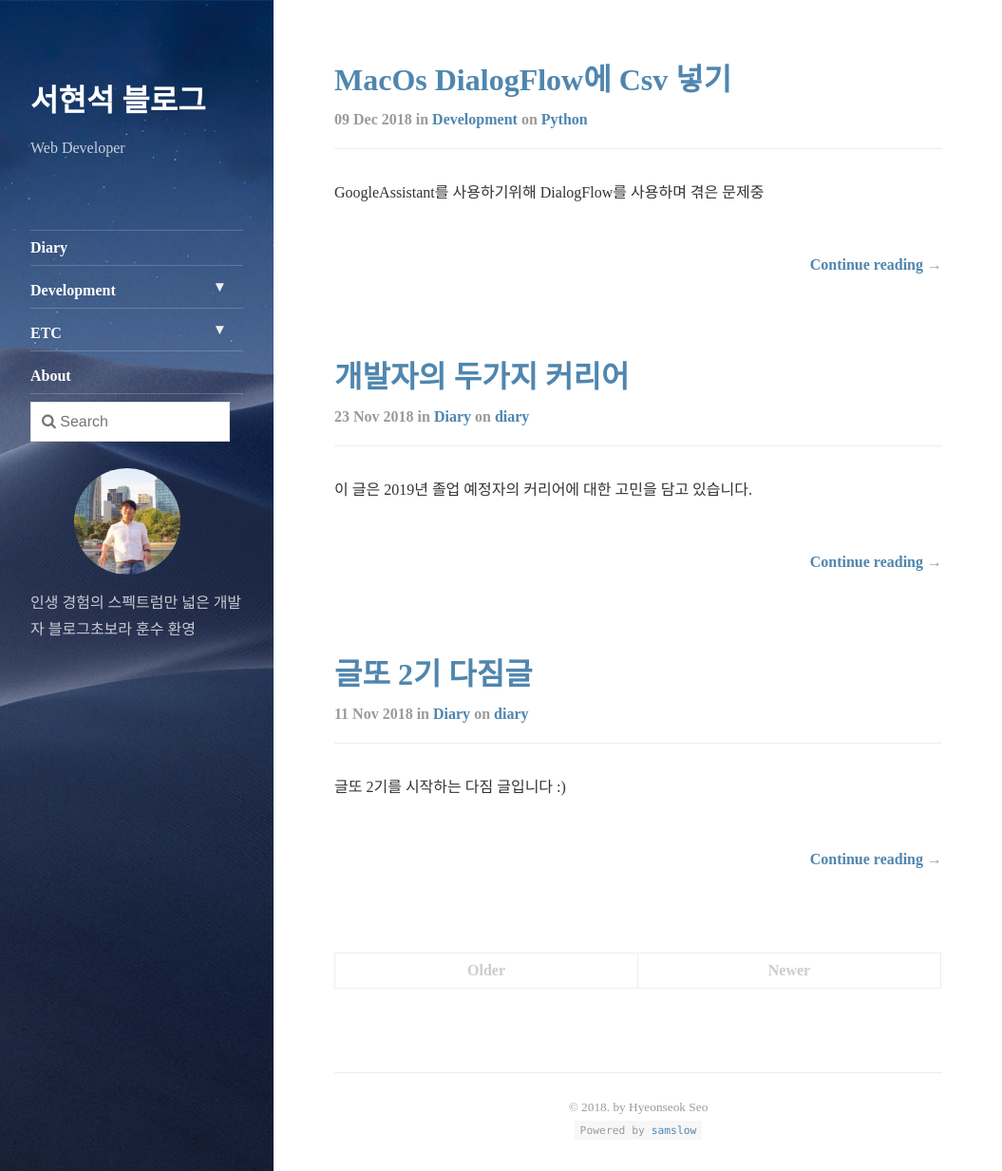
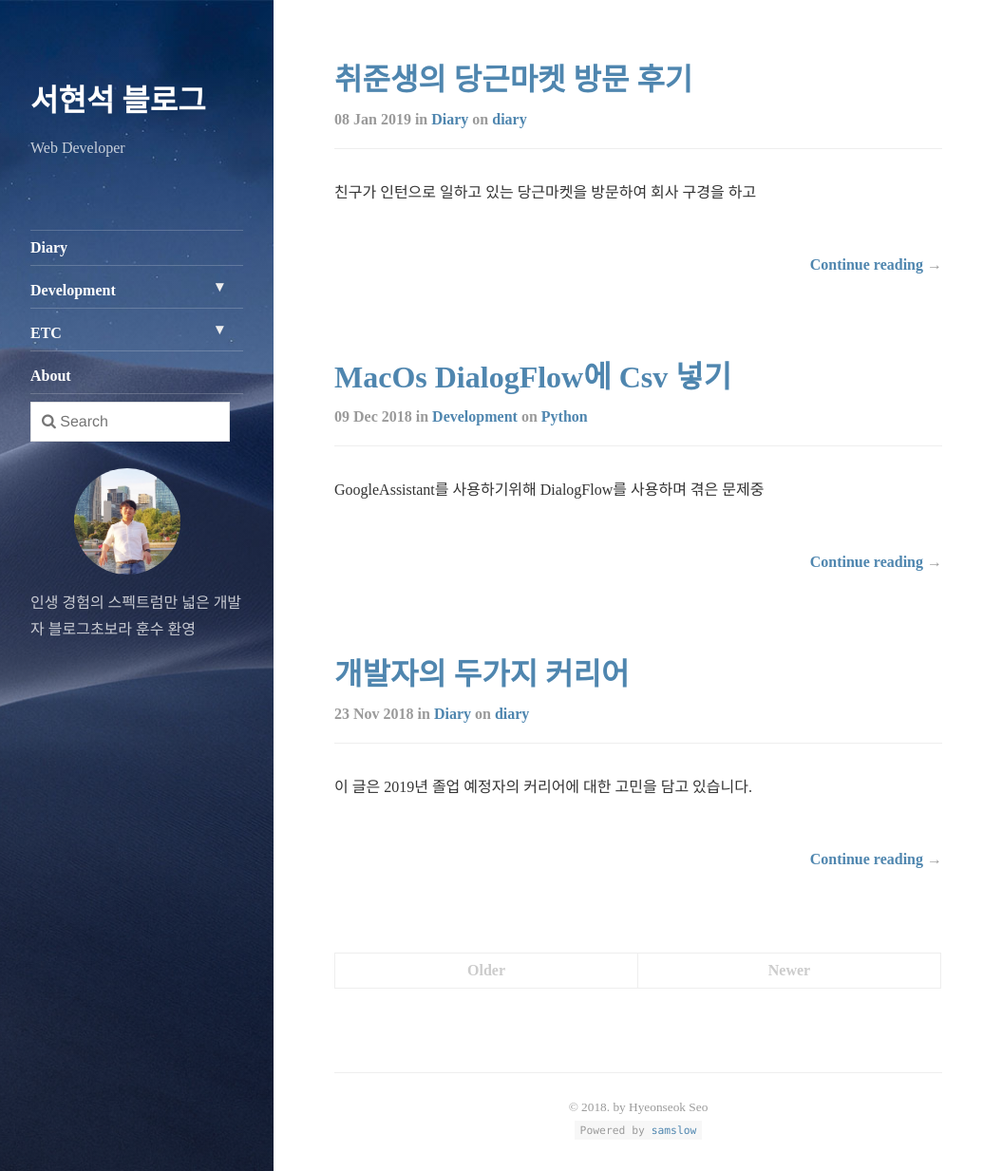
Before and after one commit to samslow/samslow.github.io, a Jekyll site: the page built from index.html, in a window 1280 px wide and 1233 px high. Shown: the whole window at 95% size, without its empty margins (0-1055 px from the left). Built offline with Jekyll 4.4.1, drawn with Linux system fonts in a browser that asks for light colours; nearby versions of some CDN libraries; the list of posts is cut into pages by our own code; part of the change alters nothing that is shown.

Commit message:
당근마켓 후기 upload
Signed-off-by: samslow <shsvkdldj@likelion.org>

```diff
--- a/_includes/scripts.html
+++ b/_includes/scripts.html
@@ -31,6 +31,7 @@
 {% unless page.redirect %}
   <!--[if gt IE 9]>-->
   {% capture js_url %}{% link assets/js/hydejack.js %}?v=6.4.0{% endcapture %}
+
   <script>loadJSDeferred('{{ js_url | relative_url }}');</script>
 
   {% comment %}
--- a/_posts/2018-11-11-geultto2.md
+++ /dev/null
@@ -1,57 +0,0 @@
----
-layout: post
-title:  "글또 2기 다짐글"
-subtitle:   "글또 2기 다짐글"
-categories: diary
-tags: diary
-comments: true
----
-
-글또 2기를 시작하는 다짐 글입니다 :)
-
-## 시작 글
-
-- 작년부터 꾸준히 진행하고 있던 개발자 글쓰기 모임 "글또"의 2기를 시작했습니다!
-	- [1기 다짐글](https://zzsza.github.io/diary/2018/02/11/geultto/)
-	- 1기 분들이 모두 만족하셔서 운영자로 뿌듯하네요 :)
-- 처음 시작할 땐 지인 위주로 사람을 선정했고, 이번엔 그런 제한조건 없이 모두 받았습니다
-	- 그 결과 총 27명과 함께 하기로 결정했습니다. 사실 이 모든 분들을 제가 케어할 수 있을지 고민이 되긴 하네요
-
-
-### 변경된 점
-- 팀 제도 운영
-	- 주요 관심사별로 팀을 묶었습니다. 관심사가 같다면 서로 피드백을 많이 줄 것이라고 예상합니다
-- 슬랙 사용
-	- 페이스북 그룹은 뭔가 숙제 검사하는 느낌이 들어 슬랙으로 결정했습니다
-	- 글또를 외부에 알리기엔 좋지 않을 수 있지만, 외부보다 내실이 더 중요하기 때문에 이렇게 결정했습니다
-- 퍼실 임명
-	- 팀별로 퍼실을 임명해 조금 더 원활한 운영이 가능하도록 변경했습니다
-- 글 쓰기 제한 변경
-	- 1기땐 400자 이상, 800자 이상 이런 조건을 걸었는데, 이번엔 그런 조건 없이 글을 작성하면 됩니다
-	- 너무하다 싶으면(=날림) 개인적으로 연락드리기로..
-	- 그리고 첫 글은 다짐 글, 마지막 글은 회고 글입니다
-		- 어떤 일을 하면 회고는 반드시 필요하다고 생각합니다. 1기땐 회고 글 작성을 안한 것이 아쉽네요 ;ㅁ;
-- Pass권 추가 제공
-	- 사람들은 각자의 사정이 있기에 글을 작성하기 어려울 때가 있습니다. 1기땐 Pass권이 총 2회였는데 이번엔 총 3회입니다
-- 마감 시간 변경
-	- 마감 시간도 일요일에서 월요일 넘어가는 자정이었는데, 이제 월요일 새벽 2시까지 작성하면 됩니다
-	- 생각보다 야행성분들이 많아서.. 그렇게 배려했습니다
-- 다음 기수에는 또 어떤 점이 바뀔지 기대됩니다
-
----
-
-## 다짐
-- 모임 관리자 관점의 목표는 글또분들이 꾸준히 글을 쓰는 습관이 생기도록 잘 서포트하는 것입니다
-    - 첨삭, 의견 등 다양하게 드릴 예정입니다
-- 개인적인 목표는 회사의 업무와 연관된 내용을 습득한 후, 블로그에 글을 차곡차곡 작성하는 것입니다!
-    - 현재 쏘카에서 Dynamic Pricing 문제를 풀고 있는데, 경제학적 관점에서 생각하고, 이것 저것 많은 고민을 담아 풀고 있습니다
-    - 이런 문제들을 잘 정리해서 공유할 예정입니다!
-
----
-
-## 고민
-- 매번 고민은 이 모임을 언제까지 진행할 수 있을까? 입니다
-	- 2 기수를 진행하면 나이 1살이 증가됩니다!
-- 계속 진행하기 위해서 플랫폼을 구축해야 할까..ㅋㅋㅋㅋ 라는 생각이 있네요
-- 그래도 일단 현 기수에 최선을 다 하고 나중에 고민하려고 합니다!
-    - 아이디어(및 실행 여력) 있으시면 제게 연락을...
--- /dev/null
+++ b/_posts/2019-01-08-당근마켓방문후기.md
@@ -0,0 +1,197 @@
+---
+layout: post
+title:  "취준생의 당근마켓 방문 후기"
+subtitle:   "당근마켓 좋아한다면 당근을 흔들어!"
+categories: diary
+tags: diary
+comments: true
+---
+친구가 인턴으로 일하고 있는 당근마켓을 방문하여 회사 구경을 하고
+
+이모 저모 이야기를 들은 이야기를 정리하고 기록을 남기기 위한 목적으로 다소 주관적인 글
+
+
+
+![당근마켓 로고](https://cdn-images-1.medium.com/fit/t/1600/480/1*fTQOUpe09RAWcotdIl2G5w.jpeg)
+
+
+
+# 🥕 당근마켓 오피스 가는 길
+
+<img src="/assets/post_img/KakaoTalk_Photo_2019-01-08-22-42-38-3.jpeg" style="width:50%"/>
+
+당근마켓 오피스는 서포역에서 3분정도 걸으면 있고
+
+나는 룰루랄라 회사 끝나고 갔기 때문에 1시간정도 걸렸다.
+
+아마 본가에서 가도 이정도 걸릴듯..
+
+<img src="/assets/post_img/KakaoTalk_Photo_2019-01-08-22-42-38-2.jpeg" style="width:50%;" />
+
+
+
+지도를 켜고 따라가다 보면 익숙한 로고와함께 당근마켓 위치가 보인다.
+
+이 입간판(?)이 서 있는 곳 근처에 문이 있는데 그곳은 다른 곳으로 가는 문이었어서 잠깐 혼란을 겪고
+
+건물을 빙 둘러 다른 입구를 찾아서 들어갔다.
+
+
+
+# 🥕 당근마켓 오피스 첫 인상
+
+<img src="/assets/post_img/KakaoTalk_Photo_2019-01-08-22-42-38-1.jpeg" style="width:50%;">
+
+엘레베이터를 내리면 바로 당근마켓로고가 크게 버티고 있다.
+
+들어가자마자 채용 홈페이지에서 볼 수 있었던 공간이 있어서 굉장히 반가웠다.
+
+사진으로 보던 것 처럼 푸릇푸릇하고(?) 어찌보면 분위기 좋은 카페에 와 있는 느낌이 들 정도로 순간 모각코를 하러 온건지 착각 할 정도로 첫 인상이 좋았다.
+
+<img src="/assets/post_img/image-20190110221201880.png" style="width:80%;" />
+
+사진의 오른쪽에 보면 코카콜라 냉장고가 있는데 저기에서 웰컴드링크(?)로 원하는것을 꺼내 먹을 수 있게 해 주셔서 일하고 와서 정신이 살짝 혼미 해 져있는 나는 몬스터에너지를 골라 쭈욱 들이키며 회의실을 소개받으러 갔다.
+
+한쪽 벽면엔 바닥에 깔면 내가 눕고도 남을 만큼의 거대한 모니터가 있었고 거기에는 `애플TV`가 물려있었다.
+
+10명정도가 둘러 앉을 수 있는 책상에는 `맥북프로`와 이번에 새로 나온 `아이패드 프로 3세대`가 `애플펜슬 2세대`와 함께 나란히 놓여 있었다.
+
+회의실용으로 이렇게 완벽하고 이쁜 기기들이라니, 애플생태계에 들어온지 몇달 안 된 내가 보기엔 최고의 회의실 첫 인상 이었다.
+
+이후에 다시 이야기 하겠지만, CTO님이 오셔서 화면으로 자료들을ㄴ 보여주셨는데 그때 지나간 애플 TV 화면 보호기로 나오는 영상들이 너무 아름다워서 사실 CTO님의 이야기를 들으면서 감탄을 몇번 했는데 그중 몇개는 TV의 영상을 보며 한 것이었다.. 제성합니다.. 넘 멋져서 저도모르게..
+
+그후 탕비실과 휴게실이 별도로 있었는데 앞의 두 공간이 너무 강해서 평범한 공간 이었다.
+
+중간에 머신러닝쪽을 맡으시는 직원분이 탕비실을 들리시며 우리에게 말을 걸어주셨는데 알고보니 거기서 일하시는 개발자분들은 모두 네이버/카카오 에서 일하셨던 분들이었던 것 초천재분들이 모여계신 것 같았다.
+
+그런 분들이 70억 규모의 VC를 받아 만든 당근마켓은 귀여운 이름과는 이질감이 들어 안 어울릴 정도로 대단한 분들이 많았다.
+
+실제로 일을 하는 사무실 공간의 각자의 책상은  `스탠딩 데스크`로 전동으로 책상이 올라갔다 내려갔다 하는데 무지 심플하게 생겨선 그렇게 올라가는 줄 몰랐다.
+
+회사 성장이 빨라서 이곳도 조만간 떠나실 예정이라고 들었다. 다음 이사 갈 곳은 얼마나 더 예쁠까. 기회되면 또 방문하고 싶다.
+
+
+
+# 🥕 회사 복지 및 워크스테이션
+
+회사의 전반적인 워크스테이션 장비들은 주로 애플계열로 되어있다. 위에서 이야기 했듯 대부분 애플제품이었다.
+
+나는 그래서 애플친화적인 기업이다 라고 판단했는데 CTO님이 말씀하시길
+
+> "우리는 좋은 것을 사용하려고 하는 편입니다. 애플보다 좋다고 느껴지는 것이 있으면 사용 할 겁니다."
+
+라고 하셔서 괜시리 깨달음을 얻었다. 맞다. 내가 맥북을 쓰는 것은 애플이 좋아서가 아니라 맥북이 개발하기에 나에게 가장 잘 맞기 때문이었다.
+
+이처럼 당근마켓은 좋은 툴이 있다면 제안하고 함께 사용 할 수 있도록 열려있다고 한다.
+
+또 맘에 들었던 복지중 하나는 매주 목요일을 원격근무를 하는 날로 정해서 한다고 하는데 무작정 좋은것은 아니고 어차피 출근하지 않더라도 자신의 자리에서 일을 하고 산출물을 내야되기 때문에 오히려 출근하는 것이 나을 수도 있다. 나라도 특별한 일이 있는것이 아니라면 출근해서 일 하는게 나을 듯!
+
+개발 환경은 `Ruby on Rails` 와 ` AWS` 등을 포함해 빠른 개발을 할 수 있는 스타트업 중심의 스택으로 구성 되어 있었다.
+
+내가 당근 마켓에 끌린 것도 처음 시작한 개발 언어인 `Ruby on Rails` 가 모집공고 상단에 있어서 관심있게 보기 시작 해서이다.
+
+파도파도 좋은것들 투성인데 또 맘에 드는건 요새 핫한 markdown 문서 공유 툴인 `Notion` 사용을 한다는 것이다.
+
+나는 개인적으로 기존에 `Typora`로  사용하고 있었는데 개발의 초기단계라 문서가 많이 나오기도 하고 꼭 한번 써 보고 싶어서 내가 다니는 회사의 팀에서도 `Notion`을 통한 문서 공유를 제안했는데 아무래도 보안에 걸리는 것이 있을 수도 있다 보니 아직은 논의를 하고 있는 중이다.
+
+전반적으로 정리하면 누구든 `원하는 것을 제안 할 수 있는 환경` 인 점이 맘에 드는 곳이었다.
+
+어쩌면 당연한 것이지만 이런 환경을 실현하기가 어려운 것이라 더 좋아 보였던 것 같다.
+
+더 많은 정보 및 채용은 [공식채용공고](https://dngn.kr/join-us) 페이지에서 확인하길 바란다.
+
+# 🥕 CTO와의 만남 (?)
+
+회사내의 문화중 하나는 수평적인 문화를 위해 서로를 영어이름으로 부르는데 CTO님의 닉네임은 Seapy다.
+
+개인적으로 이런 발표를 기대했지만 바쁘신 분에게 요구하기가 죄송스러워 희망하기만 했는데 너무도 친절히 설명 해 주셨다.
+
+그리고 CTO 님이 입고 계셨던 WWDC에 다녀오면 가져오셨다던 애플 조끼가 너무 멋졌다..
+
+(애플에 들어오긴 쉬웠지만 나가긴 어려울 것이라고 생각도 들었다리..)
+
+설명을 잘 해 주셔서 말주변이 좋으신가 보다 생각했는데 알고보니 유튜브/ 블로그 등의 SNS를 많이 하시고 또 글도 많이 쓰시는 분이셨다. 사실 여러군데 찾아보니 안 하시는 SNS를 찾는게 빠를 정도로 많이 하고 계셨다.. :joy:
+
+이건 믿고봐야한다는 생각에 모두 구독..!
+
+당근마켓 운영의 기본 원칙은 `투자금` 이나 `광고수입` 들을 쟁여두지 않고 모두 다시 당근마켓을 알리고 광고하는데 태운다고 한다.
+
+이는 글로벌 스트리밍 기업 `넷플릭스`나 `실리콘 밸리` 에서도 지켜지는 원칙이며 물들어올 때 노를 저어야 하는 스타트업에 꼭 필요한 원칙이지 싶다.
+
+아래에 들은 내용을 간단히 정리해보았다.
+
+## 현재까지의 당근마켓
+
+성장 곡선을 이야기할때 어플같은 경우는 가입자수를 그래프화시켜서 이야기 하는데 일부 앱들은 투자를 쉽게 받을 목적으로 이 수치를 누적 가입자수로 뻥튀기 시키는데 당근마켓 같은 경우는 실제로 유입되어 활동하는 유저들만을 기반으로 하기때문에 더욱 유의미한 자료였던 것 같다.
+
+<img src="https://www.notion.so/image/https%3A%2F%2Fs3-us-west-2.amazonaws.com%2Fsecure.notion-static.com%2F7b3f49a5-6ad2-4280-891c-82db67df3b42%2Fdaangn-3years-mau.png" style="width:80%;" />
+
+위 그래프는 공식 채용 사이트 에서 가져온 `WAU` 그래프이다.
+
+중간에 한번씩 떨어지는 구간이 있는데 이 구간의 대한 해석은 여러분이 직접 맞춰보는것도 좋을 것 같다.
+
+자세히 보면 그럴만한 이유가 있는 구간이니 시간나면 해석 해 보시길
+
+
+
+2016년에 그래프가 시작하여 2018년 10월까지 시간이 흐를수록 거의 수직에 가깝게 가팔라지고있다.
+
+2019년 지금까지도 그래프는 계속 상승중이며 비슷하게 커졌던 기업인 `배달의 민족` 의 아성을 위협 할 만하지 않은가?
+
+
+
+## 앞으로의 당근마켓
+
+어떤 기업이던 현재 머물러 수익을 창출하려 한다면 반드시 주저않게 되어있다.
+
+끊임없이 새로운 기술들과 서비스들이 우후죽순으로 생겨나기 때문이다.
+
+아마 당근마켓은 지역 서비스로써의 굳건한 입지를 다져나가지 않을까 싶다.
+
+`중고나라`같은 서비스는 네이버 종속적인점을 제하고 보더라도 크게 달라지는 점이 없다.
+
+`대체제`가 없어서 쓸 수 밖에 없는 서비스지 않은가? 이미 업자 잡기나 사기꾼 잡기도 손을 놓은 듯 하고..
+
+## 기타 등등
+
+서비스를 운영하는 경험적으로 배운 점은 테스트 방법이었다.
+
+테스트 라는 말이 적합한 지는 모르겠는데, 유저에게는 속도로 비추어지는 `비기능적인 요구` 에 대한 업데이트를 배포전에 일부 지역에서 테스트를 해 보는 방식에 대해 새로운 인사이트를 얻었다.
+
+만약 로컬 테스트후 문제 없다고 판단되어 배포를 했다가 버그가 나면 큰 일 이기에 이런 지역적인 테스트 방법이 유용하게 다가왔다. 이건 진짜 서비스를 운용 해보지 않으면 알 수 없는 것 :cry:
+
+
+
+# 🥕 방문 후기
+
+평소에도 장난처럼 커뮤니티 댓글을 보면 "혹시 누군가 시켜서 하는 거라면 다음에 당근을 흔들어 주세요!" 라는 글에서 부터
+
+꽤 자연스럽게 우리 삶에 당근이라는 채소가 많이 등장 하는 것 같다. (?)
+
+물론 그 당근과 이 당근은 다르지만.. 그만큼 친숙하게 느껴졌던 회사였던 것 같다.
+
+더불어서, 회사 방문을 통해 여러 이야기를 듣고 현업자분들에게 이야기를 들으니 내 손으로 할 수 있는 것들이 정말 많다는 것을 다시한번 느끼게 되는 자극제가 되었다.
+
+이렇게 블로그를 쓰는 것만 봐도 내가 얼마나 자극 받았는지 알 수 있는 것 같다.
+
+( 직장인이 퇴근하고 글을 쓰는 것은 정말 힘들다는 것을 깨달았다.)
+
+역시 나는 끊임없이 공부해야겠어 라는 마음을 곤고히 하게 해 준 기회면서 전과를 하여 컴퓨터를 배운지 이제 2년이 되었는데 더욱 열정을 불태울 수 있는 시간이었다.
+
+취준생의 마음가짐으로 다녀 온 것이라 더 재미있었을 수도..ㅎ
+
+그리고 역시 애플이 짱이다.. 사무실에 있는 `애플숲`은 나로 하여금 이곳이 아니더라도 맥북으로 모두가 생산성을 논하면서 일하는 회사를 상상하게 만들어주었다.
+
+처음 배운 프로그래밍 언어였던 레일즈를 실무에서도 이렇게 잘 쓰인다는 것을 직접 보니 레일즈.. 죽지않았다! 라는 마음도 들었고.. 받아온 스티커 중에 Ruby를 들고 있는 토끼는 내 마음에 다시한번 Ruby를 각인시켜 불태워 주었다..헤.. 커여워..
+
+<img src="/assets/post_img/KakaoTalk_Photo_2019-01-10-23-39-40.jpeg" style="width: 70%;" />
+
+조만간 당근마켓에서 [루비세미나](https://festa.io/events/183)를 여는데 이미 신청도 완료한 상태라 기대하는 중이다!
+
+가서 또 반가운 얼굴들을 만나길
+
+<img src="/assets/post_img/KakaoTalk_Photo_2019-01-10-22-37-19.jpeg" style="width: 70%;" />
+
+마지막으로, 초대해준 재호! 같이 가준 치오형, 채채 너무 꺼마워여~ 덕분에 기억에 남을 시간을 가질 수 있었어요옹
+
+다음에 또 기회가 되서 이런 시간 자주 가지길.. 늘 선한 영향력 감사합니당
```
Also changed, not shown: assets/post_img/KakaoTalk_Photo_2019-01-08-22-42-38-1.jpeg (added), assets/post_img/KakaoTalk_Photo_2019-01-08-22-42-38-2.jpeg (added), assets/post_img/KakaoTalk_Photo_2019-01-08-22-42-38-3.jpeg (added), assets/post_img/KakaoTalk_Photo_2019-01-10-22-37-19.jpeg (added), 3 other files.
